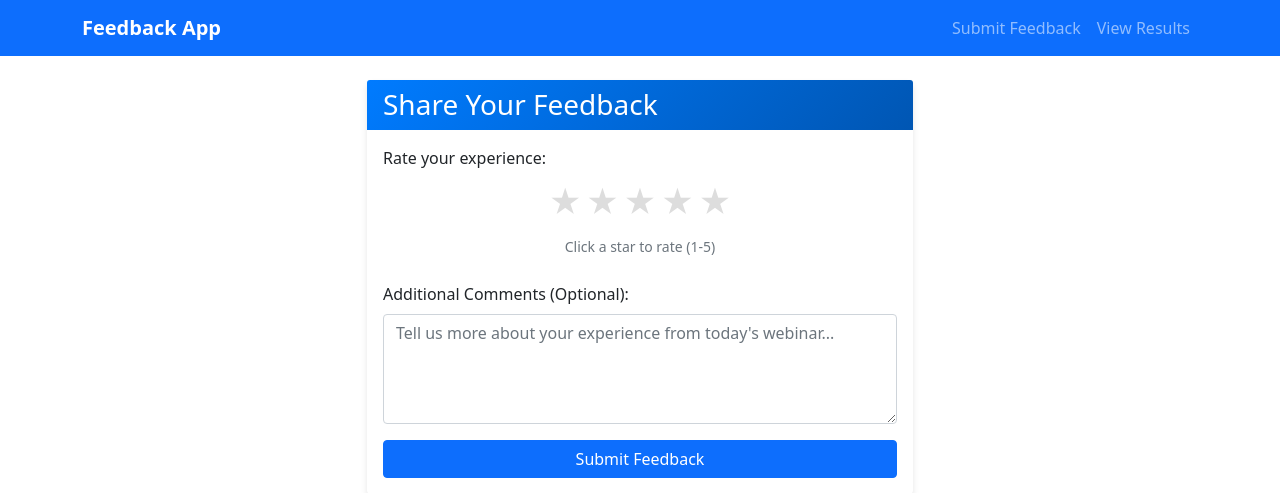
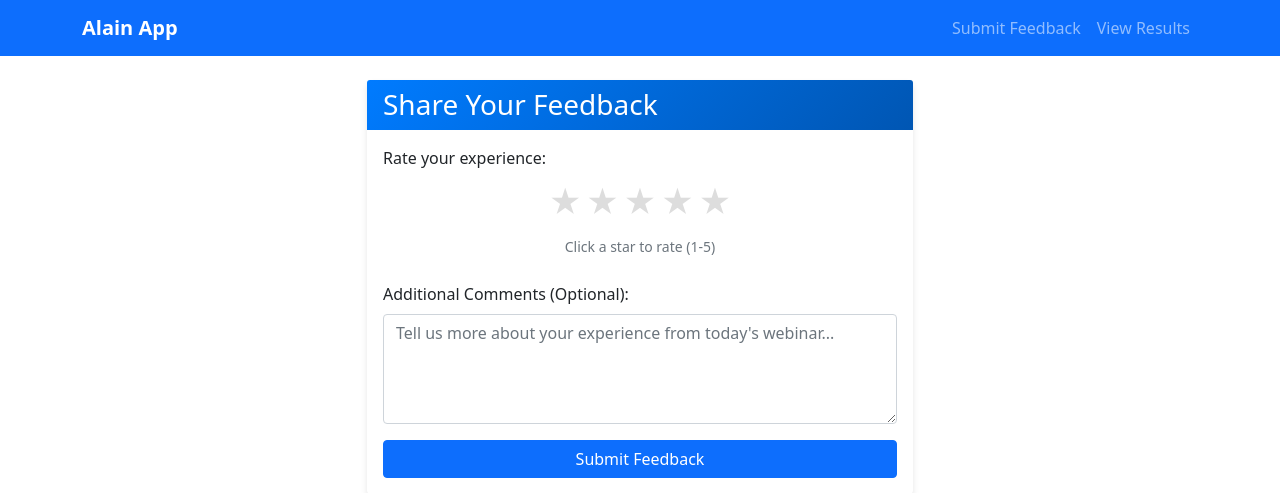
Before and after one commit to abongbi/FeedbackSurvey, a Flask app: page / in a window 1280 px wide. Shown: the top 493 px of the page. Run offline with Flask 3, Linux system fonts and the light colour scheme.

Commit message:
Update base.html

```diff
--- a/templates/base.html
+++ b/templates/base.html
@@ -3,14 +3,14 @@
 <head>
     <meta charset="UTF-8">
     <meta name="viewport" content="width=device-width, initial-scale=1.0">
-    <title>{% block title %}Feedback App{% endblock %}</title>
+    <title>{% block title %}Alain App{% endblock %}</title>
     <link href="https://cdn.jsdelivr.net/npm/bootstrap@5.1.3/dist/css/bootstrap.min.css" rel="stylesheet">
     <link rel="stylesheet" href="{{ url_for('static', filename='css/style.css') }}">
 </head>
 <body>
     <nav class="navbar navbar-expand-lg navbar-dark bg-primary">
         <div class="container">
-            <a class="navbar-brand" href="{{ url_for('index') }}">Feedback App</a>
+            <a class="navbar-brand" href="{{ url_for('index') }}">Alain App</a>
             <div class="navbar-nav ms-auto">
                 <a class="nav-link" href="{{ url_for('index') }}">Submit Feedback</a>
                 <a class="nav-link" href="{{ url_for('results') }}">View Results</a>
```
